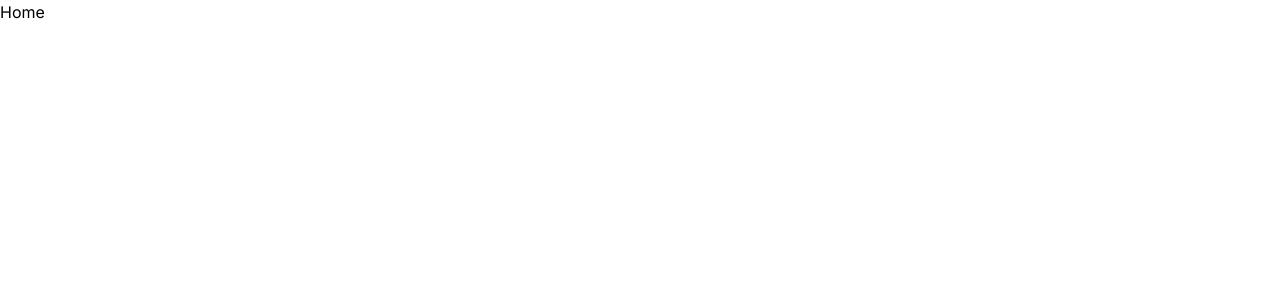
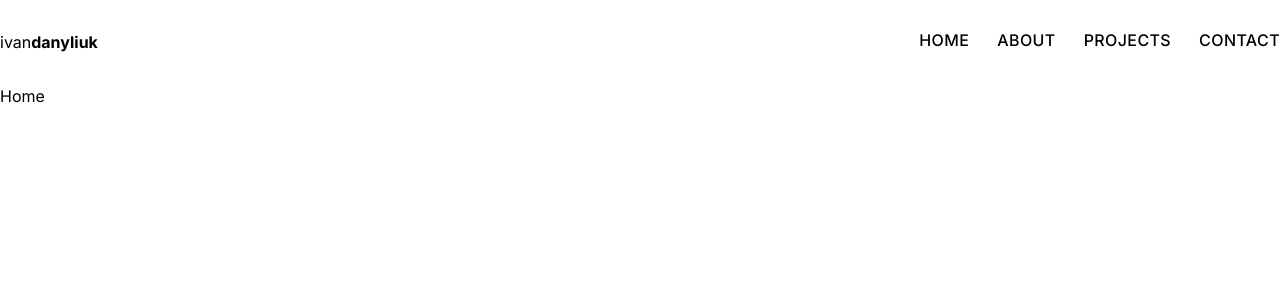
Before and after one commit to IvanDanyliuk/portfolio, a Next.js app: page / in a window 1280 px wide. Shown: the top 300 px of the page. Built offline with nearby package versions, Linux system fonts and the light colour scheme.

Commit message:
Add a basic layout and navigation

```diff
--- a/app/globals.css
+++ b/app/globals.css
@@ -1,3 +1,36 @@
+@import url('https://fonts.googleapis.com/css2?family=Inter:wght@200;300;400;500;600;700&display=swap');
+
 @tailwind base;
 @tailwind components;
 @tailwind utilities;
+
+
+body {
+  font-family: Inter;
+}
+
+header, main {
+  @apply container mx-auto flex justify-between items-center
+}
+
+/* Layout */
+.nav-link {
+  @apply relative inline-block font-medium tracking-wide
+}
+
+.nav-link:after {
+  @apply relative bottom-0 left-0 content-[''] block w-0 h-1 bg-black transition-[width] duration-300 ease-in-out;
+}
+
+.nav-link:hover:after {
+  @apply w-full;
+}
+
+
+/* Home Page */
+
+/* About Page */
+
+/* Projects Page */
+
+/* Contact Page */
--- a/app/layout.tsx
+++ b/app/layout.tsx
@@ -1,12 +1,11 @@
+import Navbar from '@/components/Navbar'
 import './globals.css'
 import type { Metadata } from 'next'
-import { Inter } from 'next/font/google'
-
-const inter = Inter({ subsets: ['latin'] })
+import Logo from '@/components/Logo'
 
 export const metadata: Metadata = {
-  title: 'Create Next App',
-  description: 'Generated by create next app',
+  title: 'Ivan Danyliuk | Portfolio',
+  description: 'My name is Ivan Danyliuk. I am a creative frontend developer based in Ukraine.',
 }
 
 export default function RootLayout({
@@ -16,7 +15,15 @@ export default function RootLayout({
 }) {
   return (
     <html lang="en">
-      <body className={inter.className}>{children}</body>
+      <body>
+        <header className='py-7'>
+          <Logo />
+          <Navbar />
+        </header>
+        <main>
+          {children}
+        </main>
+      </body>
     </html>
   )
 }
--- /dev/null
+++ b/components/Logo.tsx
@@ -0,0 +1,11 @@
+import Link from 'next/link'
+
+const Logo = () => {
+  return (
+    <Link href='/'>
+      ivan<strong className='font-bold'>danyliuk</strong>
+    </Link>
+  )
+}
+
+export default Logo
--- /dev/null
+++ b/components/Navbar.tsx
@@ -0,0 +1,24 @@
+import Link from 'next/link';
+
+const Navbar = () => {
+  return (
+    <nav>
+      <ul className='flex flex-between gap-7'>
+        <li>
+          <Link href='/' className='nav-link'>HOME</Link>
+        </li>
+        <li>
+          <Link href='/about' className='nav-link'>ABOUT</Link>
+        </li>
+        <li>
+          <Link href='/projects' className='nav-link'>PROJECTS</Link>
+        </li>
+        <li>
+          <Link href='/contact' className='nav-link'>CONTACT</Link>
+        </li>
+      </ul>
+    </nav>
+  )
+}
+
+export default Navbar
--- a/tailwind.config.ts
+++ b/tailwind.config.ts
@@ -8,11 +8,18 @@ const config: Config = {
   ],
   theme: {
     extend: {
-      backgroundImage: {
-        'gradient-radial': 'radial-gradient(var(--tw-gradient-stops))',
-        'gradient-conic':
-          'conic-gradient(from 180deg at 50% 50%, var(--tw-gradient-stops))',
+      colors: {
+        'text-primary': '#000000',
+        'text-secondary': '#585858',
+        'black-100': '#000000',
+        'gray-100': '#C1C1C1',
+        'gray-200': '#F6F6F6',
+        'gray-300': '#E2E2E2',
+        'gray-400': '#5F5F5F',
       },
+      transitionProperty: {
+        'width': 'width',
+      }
     },
   },
   plugins: [],
```
